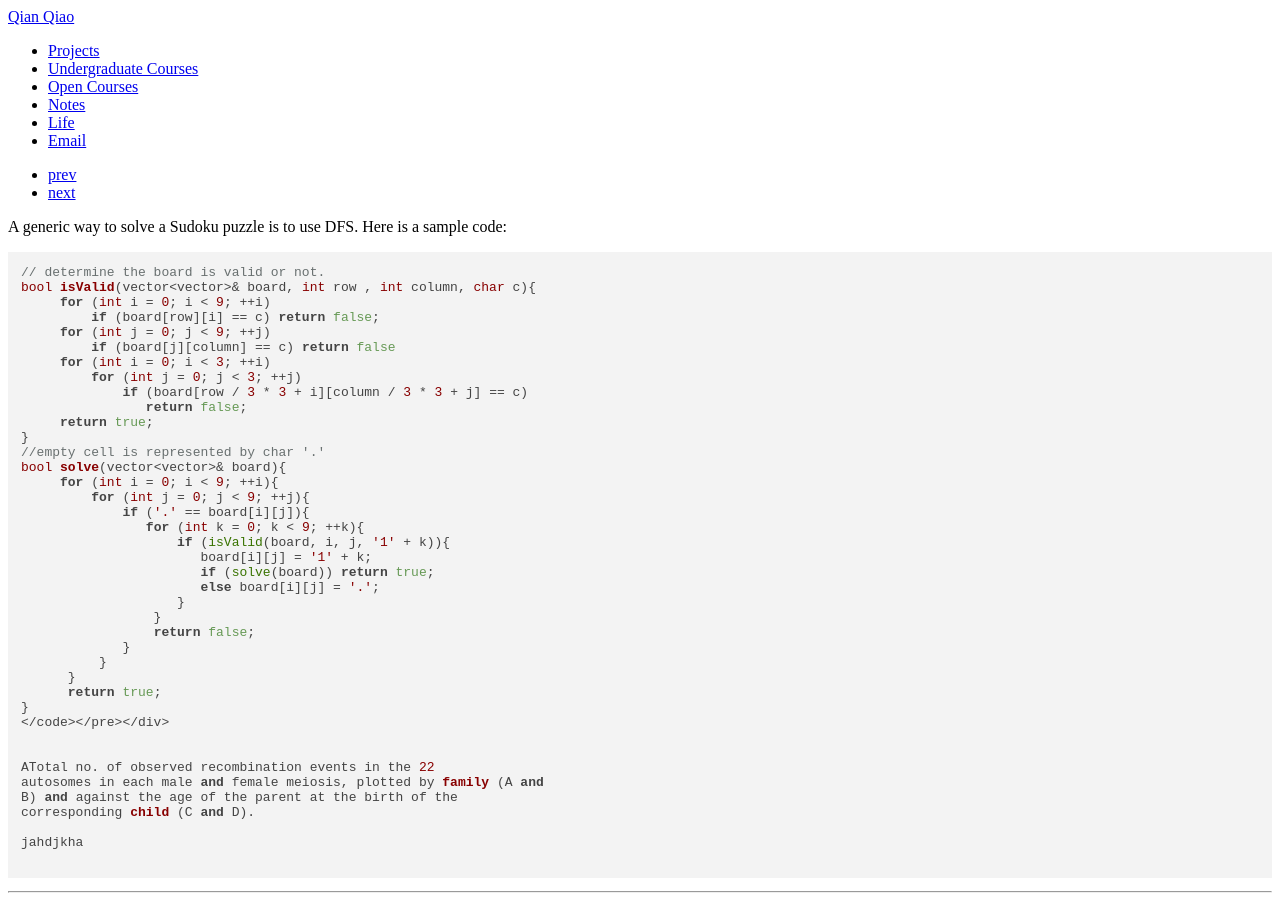
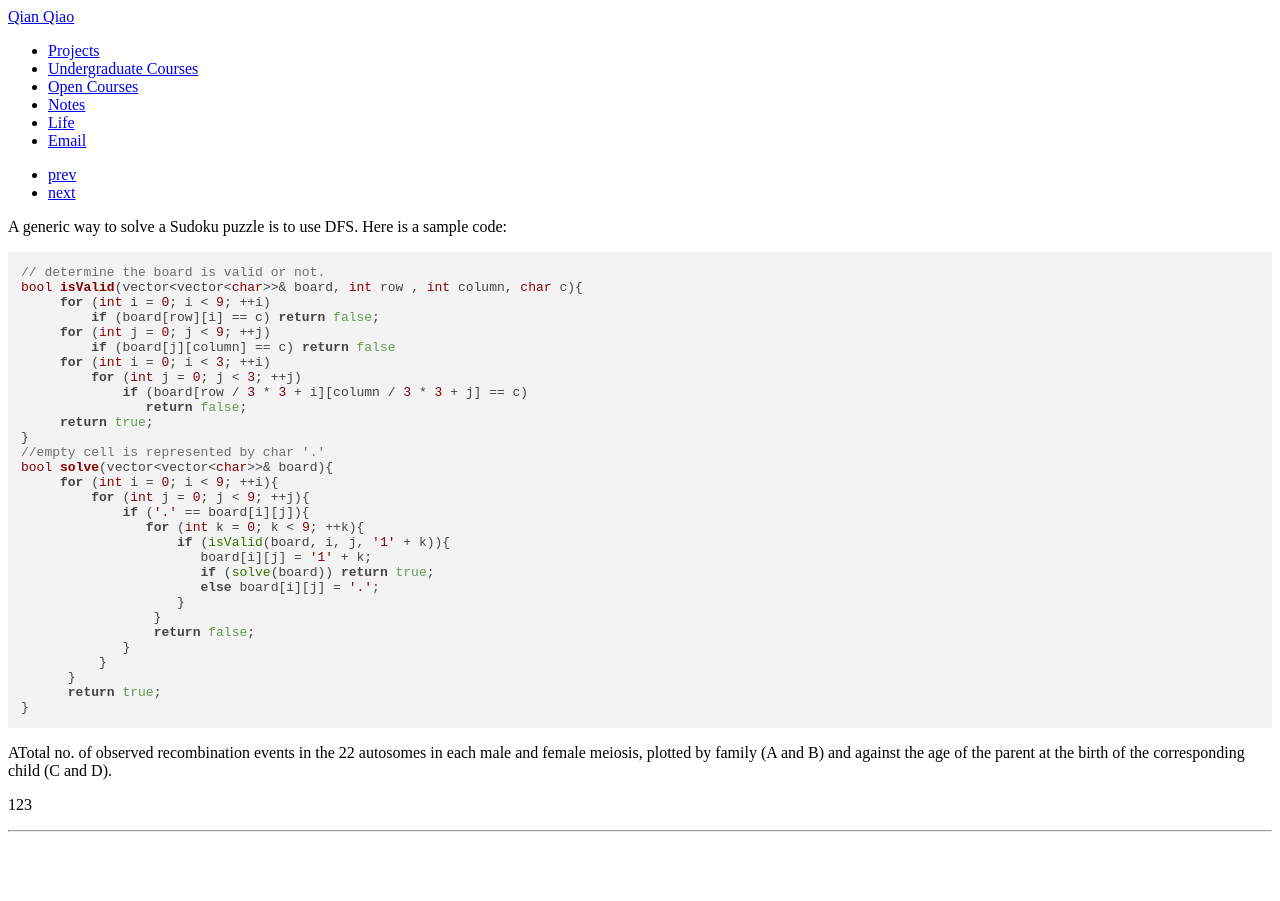
Before and after one commit to yoyomaki/yoyomaki.github.io, a Jekyll site: the page built from pages/publpics/Fast_Sudoku_Solver.md, in a window 1280 px wide. Built offline with Jekyll 4.4.1, drawn with Linux system fonts in a browser that asks for light colours; nearby versions of some CDN libraries.

Commit message:
highlighs

````diff
--- a/pages/publpics/Fast_Sudoku_Solver.md
+++ b/pages/publpics/Fast_Sudoku_Solver.md
@@ -17,7 +17,8 @@ title: Fast Sudoku Solver
 
 A generic way to solve a Sudoku puzzle is to use DFS. Here is a sample code:
 
-<div><pre><code class="cpp">// determine the board is valid or not.
+```
+// determine the board is valid or not.
 bool isValid(vector<vector<char>>& board, int row , int column, char c){
      for (int i = 0; i < 9; ++i)
          if (board[row][i] == c) return false;
@@ -47,7 +48,7 @@ bool solve(vector<vector<char>>& board){
       }
       return true;
 }
-</code></pre></div>
+```
 
 
 ATotal no. of observed recombination events in the 22
@@ -55,4 +56,4 @@ autosomes in each male and female meiosis, plotted by family (A and
 B) and against the age of the parent at the birth of the
 corresponding child (C and D).
 
-jahdjkha
+123
````
